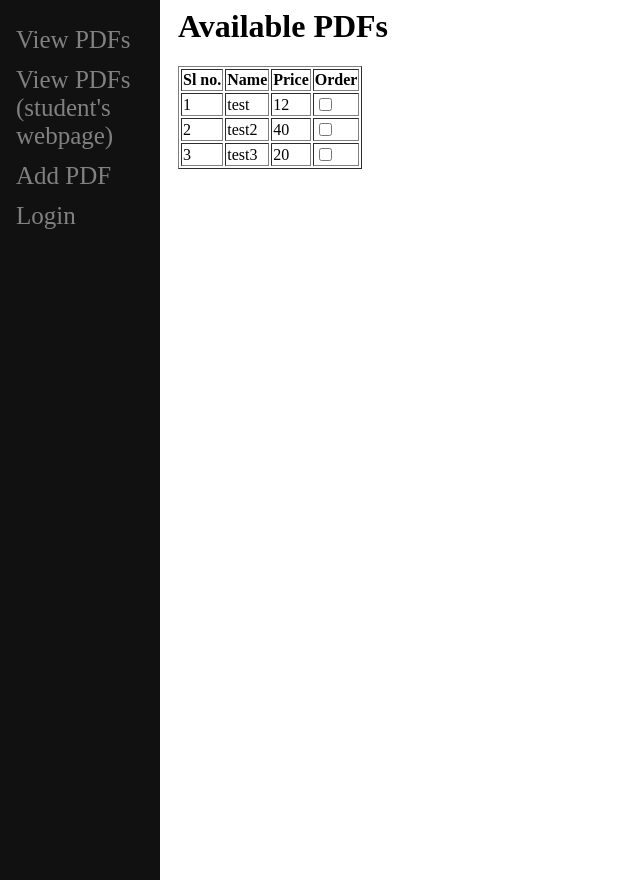
After one commit to AnanyaShetty21/XeroxShopWebsite, a Django app: page /pdfliststudent/ in a window 1280 px wide. The commit adds this page. Shown: the whole page, without its empty margins (0-640 px from the left). Run offline with Django 4.2, Linux system fonts and the light colour scheme; data comes from the database, SQL or seed files in the repository; both versions use the stored data as it was after the commit.

Commit message:
Added a student's webpage

```diff
--- a/xeroxproject/xeroxapp/admin.py
+++ b/xeroxproject/xeroxapp/admin.py
@@ -1,7 +1,9 @@
 from django.contrib import admin
-from .models import ownerPDFlist, PDF, CredentialList, Credentials
+from .models import ownerPDFlist, PDF, studentPDFlist, studentPDF, CredentialList, Credentials
 # Register your models here.
 admin.site.register(ownerPDFlist)
 admin.site.register(PDF)
+admin.site.register(studentPDFlist)
+admin.site.register(studentPDF)
 admin.site.register(CredentialList)
 admin.site.register(Credentials)
--- a/xeroxproject/xeroxapp/models.py
+++ b/xeroxproject/xeroxapp/models.py
@@ -34,6 +34,37 @@ class PDF(models.Model):
         verbose_name_plural="PDFs"
 
 
+
+class studentPDFlist(models.Model):
+    name = models.CharField(max_length=200)
+
+    def __str__(self):
+        return self.name
+
+    #Meta data for studentPDFlist
+    #Else the display name in the admin dashboard will be "Student pd flists"
+    class Meta:
+        verbose_name_plural="studentPDFlist"
+
+class studentPDF(models.Model):
+    studentPDFlist=models.ForeignKey(studentPDFlist, on_delete=models.CASCADE) #use 'o.pdf_set.all()' to access all the pdfs present
+    Slno=models.IntegerField()
+    name=models.CharField(max_length=300)
+    price = models.IntegerField()
+    order = models.BooleanField()
+
+
+    def __str__(self):
+        return f"{self.Slno} - {self.name} - {self.price} - {self.order}"
+
+    #Meta data for studentPDF
+    #Else the display name in the admin dashboard will be "studentPdfs"
+    class Meta:
+        verbose_name="studentPDF"
+        verbose_name_plural="studentPDFs"
+
+
+
 class CredentialList(models.Model):
     name = models.CharField(max_length = 200)
     def __str__(self):
--- a/xeroxproject/xeroxapp/templates/base.html
+++ b/xeroxproject/xeroxapp/templates/base.html
@@ -38,6 +38,7 @@
 <body>
 	<div class="sidenav">
 		<a href="/pdflist">View PDFs</a>
+		<a href="/pdfliststudent">View PDFs (student's webpage)</a>
 		<a href="/addpdf">Add PDF</a>
 		<a href="/login">Login</a>
 	</div>
--- /dev/null
+++ b/xeroxproject/xeroxapp/templates/pdfliststudent.html
@@ -0,0 +1,21 @@
+{% extends "base.html" %}
+{% block title %}PDF List{% endblock %}
+{% block content %}<h1>Available PDFs</h1>
+
+
+<table border="1">
+	<tr><th>Sl no.</th><th>Name</th><th>Price</th><th>Order</th></tr>
+{% for pdf in p.studentpdf_set.all %}
+	<tr><td>{{pdf.Slno}}</td><td>{{pdf.name}}</td><td>{{pdf.price}}</td>
+		<td>
+		{% if pdf.order == False %}
+			<input type = "checkbox", value="ordered", name="{{pdf.name}}">
+		{% endif %}
+
+		</td></tr>
+
+{% endfor %}
+</table>
+
+
+{% endblock %}
--- a/xeroxproject/xeroxapp/urls.py
+++ b/xeroxproject/xeroxapp/urls.py
@@ -4,6 +4,7 @@ from . import views
 urlpatterns = [
     path("", views.welcome, name="welcome"),
     path("pdflist/", views.ownerpdf, name="ownerpdf"),
+    path("pdfliststudent/", views.studentpdf, name="studentpdf"),
     path("addpdf/", views.addPDF, name="addPDF"),
     path("login/", views.login, name="login")
 
--- a/xeroxproject/xeroxapp/views.py
+++ b/xeroxproject/xeroxapp/views.py
@@ -1,6 +1,6 @@
 from django.shortcuts import render, redirect
 from django.http import HttpResponse, HttpResponseRedirect
-from .models import ownerPDFlist, PDF, Credentials
+from .models import ownerPDFlist, PDF, studentPDFlist, studentPDF, Credentials
 from .addpdf import AddPDF
 from .forms import LoginForm
 from django.contrib.auth import authenticate, login, logout
@@ -22,6 +22,10 @@ def ownerpdf(response):
     p = ownerPDFlist.objects.get(name = "Notes")
     return render(response, "pdflist.html", {"p":p})
 
+def studentpdf(response):
+    p = studentPDFlist.objects.get(name = "Notes")
+    return render(response, "pdfliststudent.html", {"p":p})
+
 
 def addPDF(response):
     if response.method == "POST":
@@ -33,10 +37,13 @@ def addPDF(response):
             p = form.cleaned_data["price"]
             # Get or create ownerPDFlist (change the condition as needed)
             owner_pdf_list, created = ownerPDFlist.objects.get_or_create(name="Notes")
+            student_pdf_list, created = studentPDFlist.objects.get_or_create(name="Notes")
 
             # Create a new PDF instance associated with the ownerPDFlist
             pdf = PDF(Slno=s, name=n, price=p, ownerPDFlist=owner_pdf_list)
+            studentpdf = studentPDF(Slno=s, name=n, price=p, order=False, studentPDFlist=student_pdf_list)
             pdf.save()
+            studentpdf.save()
         return HttpResponseRedirect("/addpdf")
     else:
         form = AddPDF()
```
Also changed, not shown: xeroxproject/db.sqlite3, xeroxproject/xeroxapp/migrations/0010_pdf_order.py (added), xeroxproject/xeroxapp/migrations/0011_remove_pdf_order_studentpdf.py (added), xeroxproject/xeroxapp/migrations/0012_studentpdflist_remove_studentpdf_ownerpdflist_and_more.py (added), xeroxproject/xeroxapp/migrations/0013_alter_studentpdflist_options.py (added), xeroxproject/xeroxapp/migrations/0014_delete_studentpdf_delete_studentpdflist.py (added), xeroxproject/xeroxapp/migrations/0015_studentpdflist_studentpdf.py (added).
